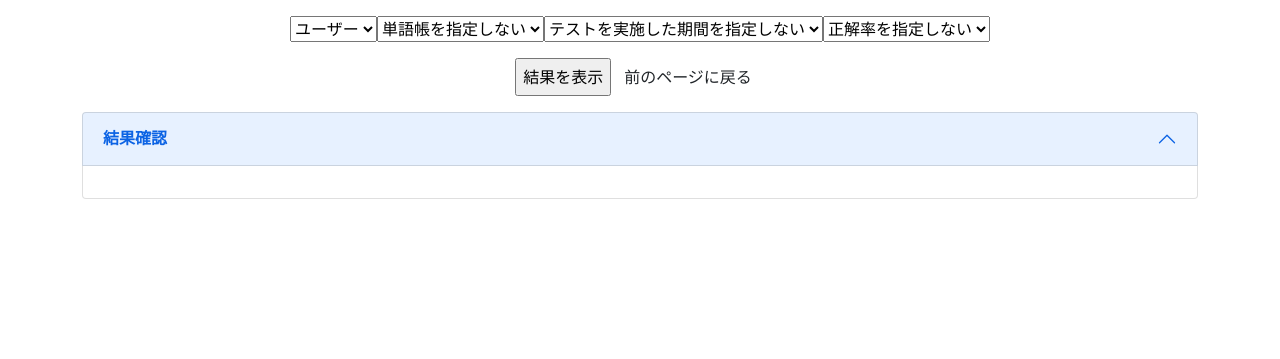
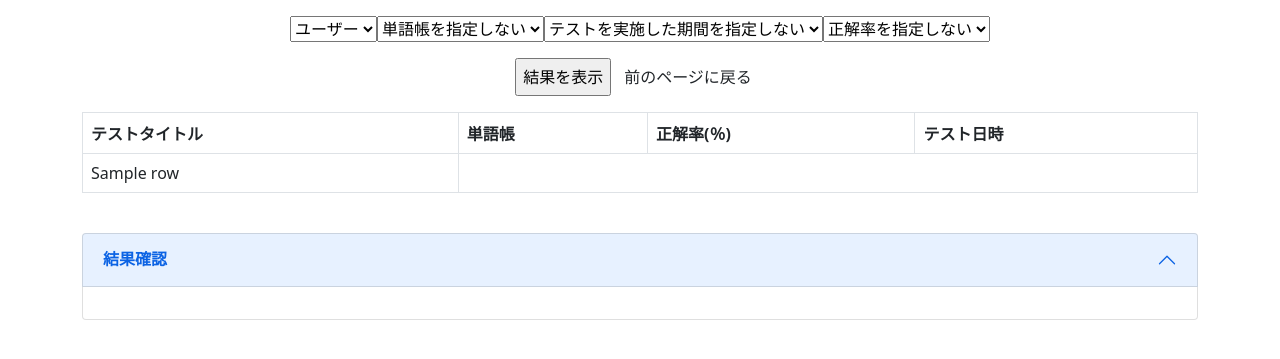
Before and after one commit to KaitoShinomiya/Tangotestmaker_sakura, a Flask app: template templates/result_check.html in a window 1280 px wide. Shown: the top 359 px of the page. Run offline with Flask 2, Linux system fonts and the light colour scheme; the template is opened without the code that fills it: most values are stand-ins (such as "Sample title", 1, 10 or a date in 2020).

Commit message:
a part of resulut check is completed.

```diff
--- a/app.py
+++ b/app.py
@@ -8,7 +8,7 @@ from flask_cors import CORS
 from make_test import make_test
 from server_utils import send_line_notify, number_handling, user_list2html
 from mysql_db import get_bookname_from_MySQL, get_testdf_from_MySQL, register_user_list, get_userlist, get_user_id, \
-    register_user_result, get_booklist
+    register_user_result, get_booklist, check_result_SQL
 
 app = Flask(__name__)
 CORS(app)
@@ -106,9 +106,10 @@ def result_check():
 
         return render_template("result_check.html", select_user=return_html, booklist=return_booklist)
     elif request.method == "POST":
-
+        return_table = check_result_SQL()
         # 期間指定、本の指定、正解率の指定で絞りができるとなお良いと思う。
-        return render_template("result_check.html", select_user=return_html, booklist=return_booklist)
+        return render_template("result_check.html", select_user=return_html, booklist=return_booklist,
+                               return_table=return_table)
 
 
 @app.route("/register_result", methods=["POST"])
--- a/templates/result_check.html
+++ b/templates/result_check.html
@@ -44,7 +44,21 @@
 
         </div>
     </form>
-
+    <div class="col-md-12 col-lg-12 col-xl-12 justify-content-center">
+  <table border="1" class="table table-bordered table-hover" >
+  <tr>
+      <th>テストタイトル</th><th>単語帳</th><th>正解率(％)</th><th>テスト日時</th>
+  </tr>
+  <tr>
+      {% for row in return_table %}
+      {% for i in row %}
+      <td>{{ i|e }}</td>
+      {% endfor %}
+  </tr>
+      {% endfor %}
+  </table>
+  <br>
+  </div>
 
 
     <div class="accordion" id="accordionExample">
--- a/templates/tangotest_not.html
+++ b/templates/tangotest_not.html
@@ -12,7 +12,7 @@
     <input type="button" value="印刷する" onclick="window.print();" class="text_right">
   </head>
   <body class><br>
-  <div class="col-md-5 col-lg-5 col-xl-5">
+  <div class="col-md-7 col-lg-5 col-xl-5">
   <table border="1" class="table table-bordered table-hover col-md-8 col-lg-8 col-xl-8" >
   <tr>
       <th>Number</th><th>Question</th><th>Answer</th>
--- a/templates/tangotest_select.html
+++ b/templates/tangotest_select.html
@@ -12,7 +12,7 @@
     <input type="button" value="印刷する" onclick="window.print();" class="text_right">
   </head>
   <body class><br>
-  <div class="col-lg-8 col-xl-8">
+  <div class="col-xl-8">
   <table border="1" class="table table-bordered table-hover col-md-8 col-lg-8 col-xl-8" >
   <tr>
       <th>Number</th><th>Question</th><th>Answer</th>
```
Also changed, not shown: mysql_db.py (+21 -1 lines), static/images/qrcode.png.
